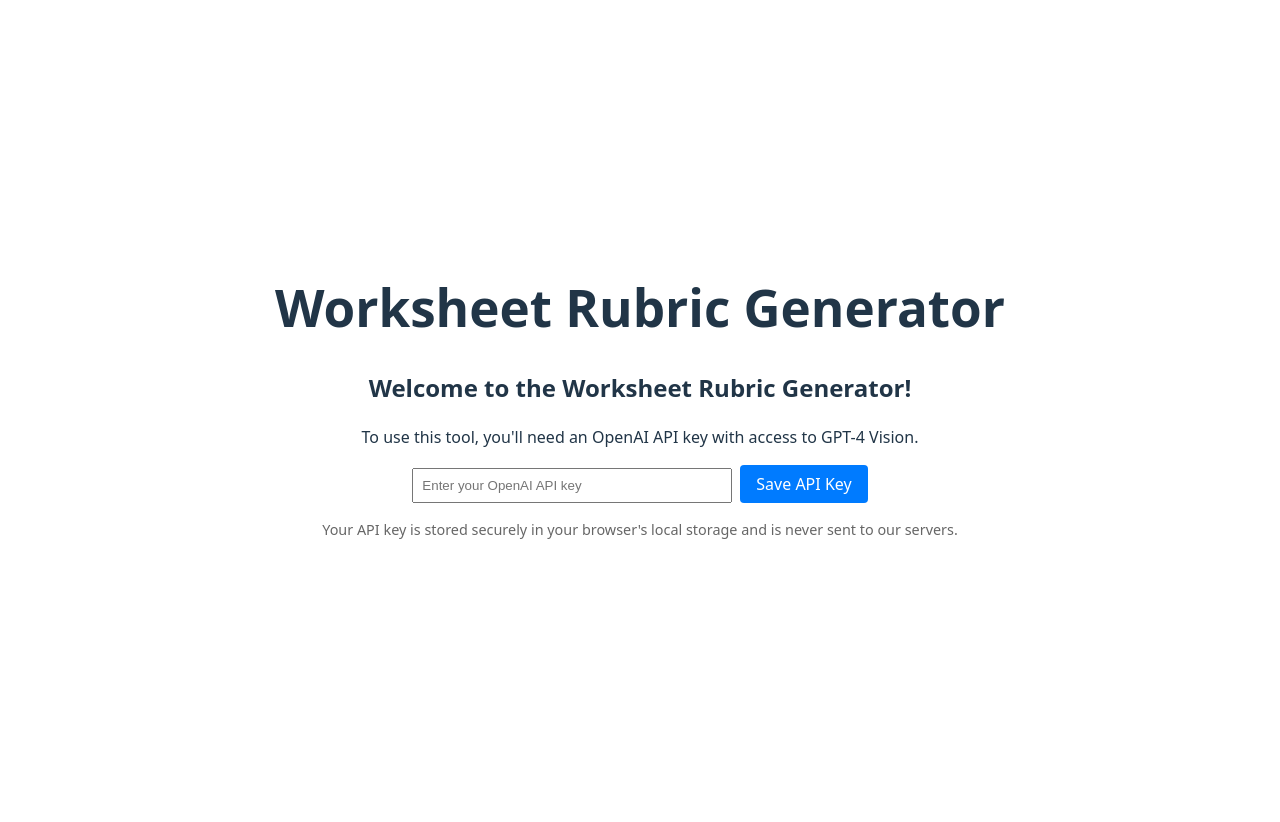
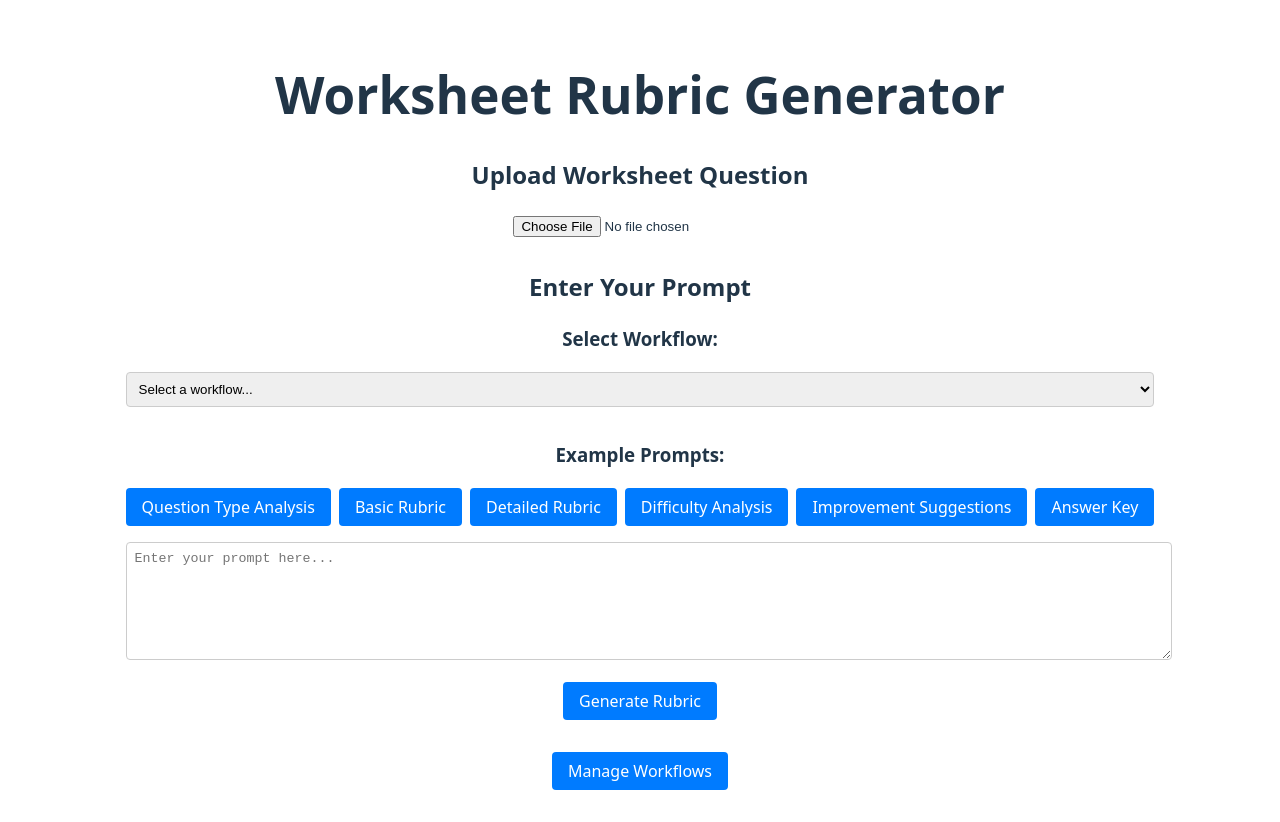
Before and after one commit to mubarakmarafa/rubric_generator, a React (Vite) app: page / in a window 1280 px wide. Before the commit the page ends 800 px from the top, so only its background shows below. Built offline with nearby package versions, Linux system fonts and the light colour scheme.

Commit message:
chore: hardcode OpenAI API key for internal testing, remove API key UI, update PRD for security note

```diff
--- a/src/App.jsx
+++ b/src/App.jsx
@@ -122,28 +122,12 @@ function App() {
   const [showWorkflowEditor, setShowWorkflowEditor] = useState(false);
   const [showWorkflowManager, setShowWorkflowManager] = useState(false);
   const [executionProgress, setExecutionProgress] = useState(null);
-  const [apiKey, setApiKey] = useState(() => {
-    // Try to restore API key from localStorage
-    return localStorage.getItem('openai_api_key') || '';
-  });
-  const [showApiKeyPrompt, setShowApiKeyPrompt] = useState(!localStorage.getItem('openai_api_key'));
   const [detectedQuestion, setDetectedQuestion] = useState(() => {
     // Try to restore from localStorage
     const saved = localStorage.getItem('detectedQuestion');
     return saved ? JSON.parse(saved) : null;
   });
   const [isDetectingQuestion, setIsDetectingQuestion] = useState(false);
-
-  // Save API key to localStorage when it changes
-  useEffect(() => {
-    if (apiKey) {
-      localStorage.setItem('openai_api_key', apiKey);
-      setShowApiKeyPrompt(false);
-    } else {
-      localStorage.removeItem('openai_api_key');
-      setShowApiKeyPrompt(true);
-    }
-  }, [apiKey]);
 
   // Load workflows from local storage on component mount
   useEffect(() => {
@@ -338,20 +322,6 @@ function App() {
     }
   };
 
-  const handleApiKeySubmit = (event) => {
-    event.preventDefault();
-    const key = event.target.apiKey.value.trim();
-    if (key) {
-      setApiKey(key);
-    }
-  };
-
-  const handleApiKeyRemove = () => {
-    setApiKey('');
-    localStorage.removeItem('openai_api_key');
-    setShowApiKeyPrompt(true);
-  };
-
   return (
     <div className="App">
       <header className="App-header">
@@ -359,58 +329,6 @@ function App() {
       </header>
 
       <main>
-        {showApiKeyPrompt ? (
-          <div className="api-key-prompt">
-            <h2>Welcome to the Worksheet Rubric Generator!</h2>
-            <p>To use this tool, you'll need an OpenAI API key with access to GPT-4 Vision.</p>
-            <form onSubmit={handleApiKeySubmit}>
-              <input
-                type="password"
-                name="apiKey"
-                placeholder="Enter your OpenAI API key"
-                required
-                style={{
-                  padding: '0.5rem',
-                  width: '300px',
-                  marginRight: '0.5rem'
-                }}
-              />
-              <button
-                type="submit"
-                style={{
-                  padding: '0.5rem 1rem',
-                  backgroundColor: '#007bff',
-                  color: 'white',
-                  border: 'none',
-                  borderRadius: '4px',
-                  cursor: 'pointer'
-                }}
-              >
-                Save API Key
-              </button>
-            </form>
-            <p style={{ fontSize: '0.9rem', color: '#666', marginTop: '1rem' }}>
-              Your API key is stored securely in your browser's local storage and is never sent to our servers.
-            </p>
-          </div>
-        ) : (
-          <>
-            <div style={{ marginBottom: '1rem', textAlign: 'right' }}>
-              <button
-                onClick={handleApiKeyRemove}
-                style={{
-                  padding: '0.25rem 0.5rem',
-                  backgroundColor: '#dc3545',
-                  color: 'white',
-                  border: 'none',
-                  borderRadius: '4px',
-                  cursor: 'pointer',
-                  fontSize: '0.9rem'
-                }}
-              >
-                Remove API Key
-              </button>
-            </div>
         <ImageUpload onImageUpload={handleImageUpload} />
 
         {isDetectingQuestion && (
@@ -494,8 +412,6 @@ function App() {
             onWorkflowEdit={handleWorkflowEdit}
           />
         )}
-          </>
-        )}
       </main>
     </div>
   );
--- a/src/services/openaiService.js
+++ b/src/services/openaiService.js
@@ -1,14 +1,10 @@
 import OpenAI from 'openai';
 
-// Initialize the OpenAI client with the API key from localStorage
+// Initialize the OpenAI client with the API key hardcoded for internal testing
 const getOpenAIClient = () => {
-  const apiKey = localStorage.getItem('openai_api_key');
-  if (!apiKey) {
-    throw new Error('OpenAI API key not found. Please enter your API key to use this feature.');
-  }
   return new OpenAI({
-    apiKey: apiKey,
-    dangerouslyAllowBrowser: true // Only for development, in production this should be handled by a backend
+    apiKey: "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",
+    dangerouslyAllowBrowser: true // Only for development/testing
   });
 };
 
```
Lines whose indentation alone changed are shown as unchanged.
